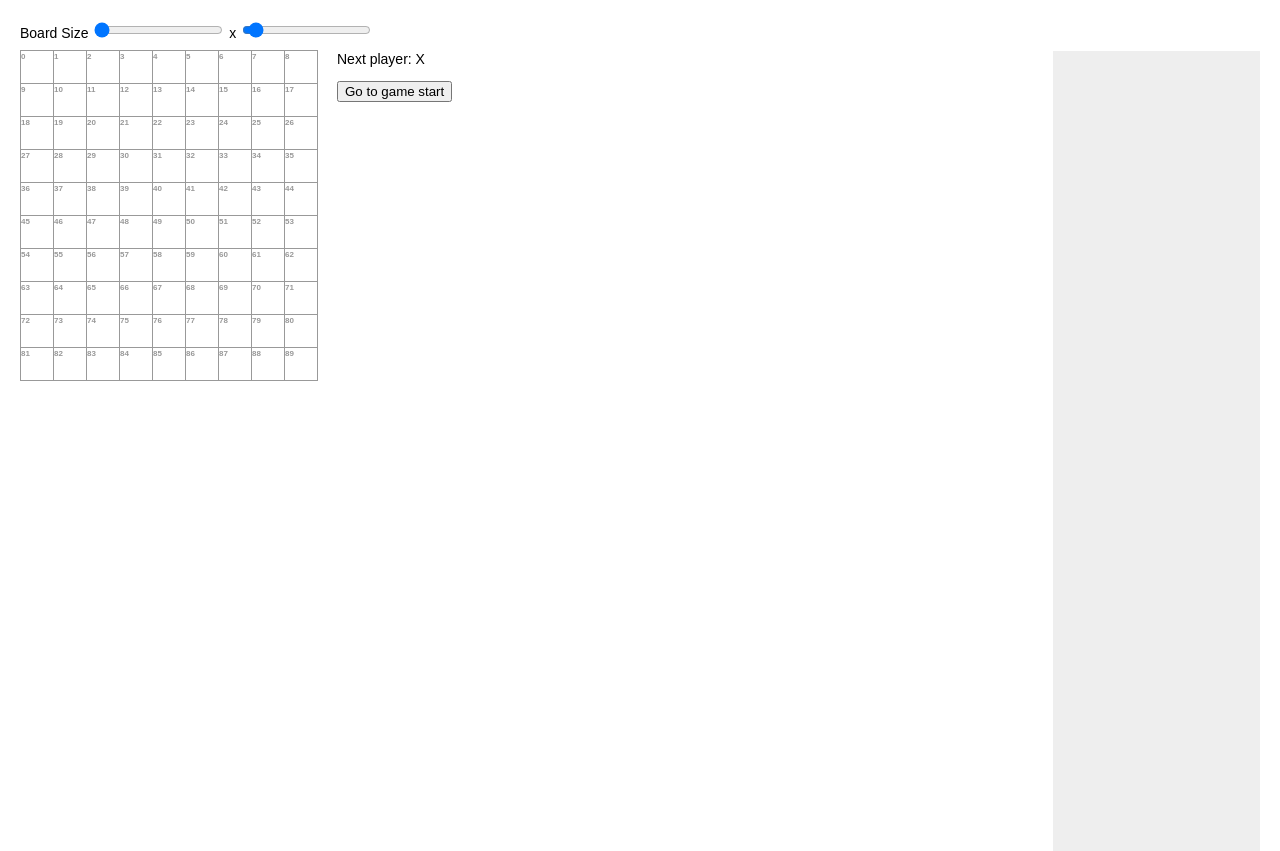
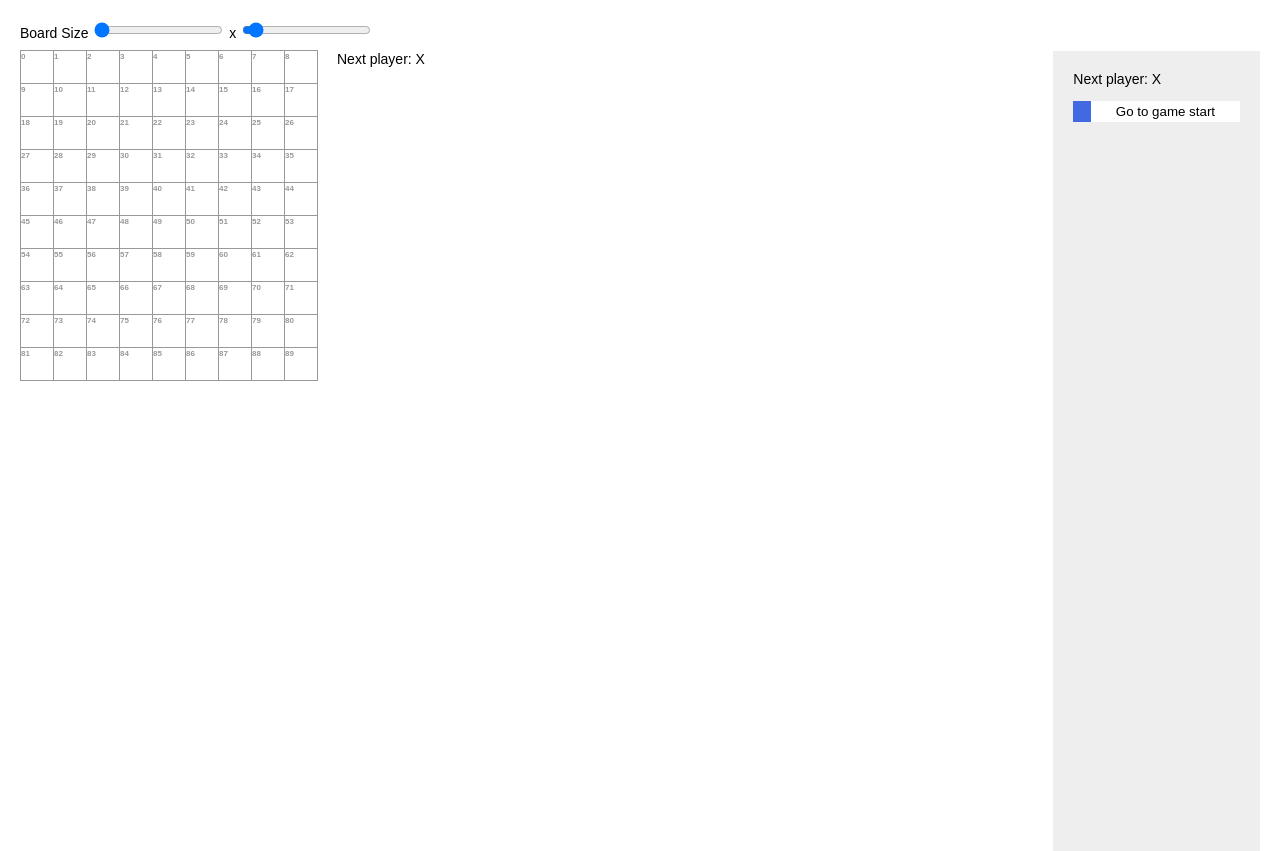
Before and after one commit to croissain/gomoku, a React (Create React App) app: page / in a window 1280 px wide. Built offline with nearby package versions, Linux system fonts and the light colour scheme.

Commit message:
hightlight history

```diff
--- a/src/App.css
+++ b/src/App.css
@@ -96,9 +96,9 @@ li {
   background: #ddd;
 }
 
-.history-selected button {
-  background: #ccc;
-  border: 2px solid #ccc;
+.history-selected {
+  background: #fff;
+  border: 2px solid #fff;
 }
 
 .bold {
--- a/src/App.js
+++ b/src/App.js
@@ -24,16 +24,16 @@ function App() {
         <label>Board Size </label>
         <input
           type="range"
-          min="9"
-          max="30"
+          min={min}
+          max={max}
           value={width}
           onChange={handleBoardWidthChange}
         />
         <span> x </span>
         <input
           type="range"
-          min="9"
-          max="30"
+          min={min}
+          max={max}
           value={height}
           onChange={handleBoardHeightChange}
         />
--- a/src/components/Board.jsx
+++ b/src/components/Board.jsx
@@ -4,6 +4,7 @@ const Board = ({ width, height, squares, onClick, markWinner }) => {
   const renderSquare = (row, col, index) => {
     return (
       <Square
+        key={index}
         row={row}
         col={col}
         index={index}
--- a/src/components/Game.jsx
+++ b/src/components/Game.jsx
@@ -24,7 +24,7 @@ const Game = ({ width, height }) => {
         {
           squares: squares,
           index: i,
-          coordinate: [i % width, Math.floor(i / height)],
+          coordinate: [i % width, (i / height).toFixed()],
           isXTurn: state.xIsNext,
         },
       ]),
@@ -41,8 +41,6 @@ const Game = ({ width, height }) => {
       stepNumber: step,
       xIsNext: step % 2 === 0,
     });
-    console.log("jump on " + step);
-    console.log(state);
   };
 
   // const calculateWinner = (squares) => {
@@ -142,6 +140,7 @@ const Game = ({ width, height }) => {
       )
         line.push(index + i * (width + 1));
     }
+    console.log(line);
     return line;
   };
 
@@ -171,7 +170,6 @@ const Game = ({ width, height }) => {
 
   const render = () => {
     const history = state.history;
-    const current = history[history.length - 1];
 
     const moves = history.map((step, move) => {
       const desc = move
@@ -179,12 +177,12 @@ const Game = ({ width, height }) => {
         pos ${step.index}
         (${step.coordinate[0]};${step.coordinate[1]})`
         : "Go to game start";
-      // return [move, step.isXTurn, () => jumpTo(move), desc];
-      return (
-        <li key={move}>
-          <button onClick={() => jumpTo(move)}>{desc}</button>
-        </li>
-      );
+      return [state, move, step.isXTurn, () => jumpTo(move), desc];
+      // return (
+      //   <li key={move}>
+      //     <button onClick={() => jumpTo(move)}>{desc}</button>
+      //   </li>
+      // );
     });
 
     return (
@@ -195,7 +193,7 @@ const Game = ({ width, height }) => {
               <Board
                 width={width}
                 height={height}
-                squares={current.squares}
+                squares={state.history[state.stepNumber].squares}
                 onClick={(i) => handleClick(i)}
                 markWinner={line}
               />
@@ -206,11 +204,13 @@ const Game = ({ width, height }) => {
                   ? "Winner: " + winner
                   : "Next player: " + (state.xIsNext ? "X" : "O")}
               </div>
-              <ol>{moves}</ol>
+              {/* <ol>{moves}</ol> */}
             </div>
           </div>
         </div>
-        <div id="sidebar">{/* <Sidebar moves={moves}></Sidebar> */}</div>
+        <div id="sidebar">
+          <Sidebar state={state} winner={winner} moves={moves}></Sidebar>
+        </div>
       </>
     );
   };
--- a/src/components/HistoryCell.jsx
+++ b/src/components/HistoryCell.jsx
@@ -1,46 +1,17 @@
-const HistoryCell = ({ key, isXTurn, jumpTo, desc }) => {
-  // const moves = history.map((step, move) => {
-  //   const desc = move
-  //     ? `Go to move #${move} ${step.isXTurn ? "X" : "O"}
-  //       pos ${step.index}
-  //       (${step.coordinate[0]};${step.coordinate[1]})`
-  //     : "Go to game start";
-  //   return (
-  //     <li key={move} className="history-cell">
-  //       <div className={step.isXTurn ? "player-1" : "player-2"}></div>
-  //       <button className="history-desc" onClick={jumpTo}>
-  //         {desc}
-  //       </button>
-  //     </li>
-  //   );
-  // });
-
+const HistoryCell = ({ state, moveNum, isXTurn, jumpTo, desc }) => {
   return (
-    <li key={key} className="history-cell">
+    <li key={moveNum} className="history-cell">
       <div className={isXTurn ? "player-1" : "player-2"}></div>
-      <button className="history-desc" onClick={jumpTo}>
+      <button
+        className={`history-desc ${
+          moveNum === state.stepNumber ? "history-selected" : ""
+        }`}
+        onClick={jumpTo}
+      >
         {desc}
       </button>
     </li>
   );
-
-  // <ol>
-  //   {moves}
-  //   {/* <li className="history-cell">
-  //     <div className="player-1"></div>
-  //     <button className="history-desc" onClick={() => {}}>
-  //       pos: 15 - (3:5)
-  //     </button>
-  //   </li>
-  //   <li className="history-cell">
-  //     <div className="player-2"></div>
-  //     <button className="history-desc" onClick={() => {}}>
-  //       pos: 15 - (3:5)
-  //     </button>
-  //   </li> */}
-  // </ol>
-  //
-  // );
 };
 
 export default HistoryCell;
--- a/src/components/Sidebar.jsx
+++ b/src/components/Sidebar.jsx
@@ -1,18 +1,28 @@
 import HistoryCell from "./HistoryCell";
 
-const Sidebar = ({ moves }) => {
-  console.log(moves);
+const Sidebar = ({ state, winner, moves }) => {
   return (
-    <ol>
-      {moves.map((move) => (
-        <HistoryCell
-          key={move[0]}
-          isXTurn={move[1]}
-          jumpTo={move[2]}
-          desc={move[3]}
-        ></HistoryCell>
-      ))}
-    </ol>
+    <>
+      <div>
+        {winner
+          ? "Winner: " + winner
+          : "Next player: " + (state.xIsNext ? "X" : "O")}
+      </div>
+      <ol>
+        {moves.map((move) => {
+          return (
+            <HistoryCell
+              state={move[0]}
+              key={move[1]}
+              moveNum={move[1]}
+              isXTurn={move[2]}
+              jumpTo={move[3]}
+              desc={move[4]}
+            ></HistoryCell>
+          );
+        })}
+      </ol>
+    </>
   );
 };
 
```
